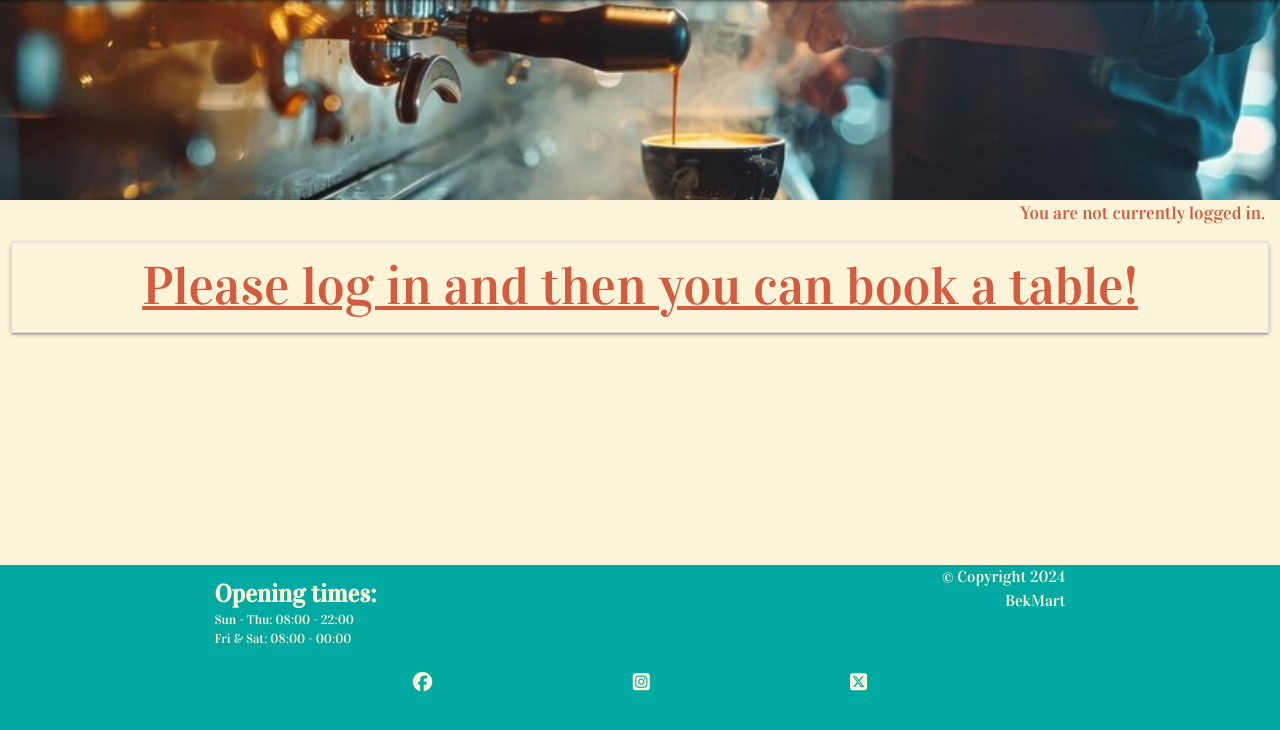
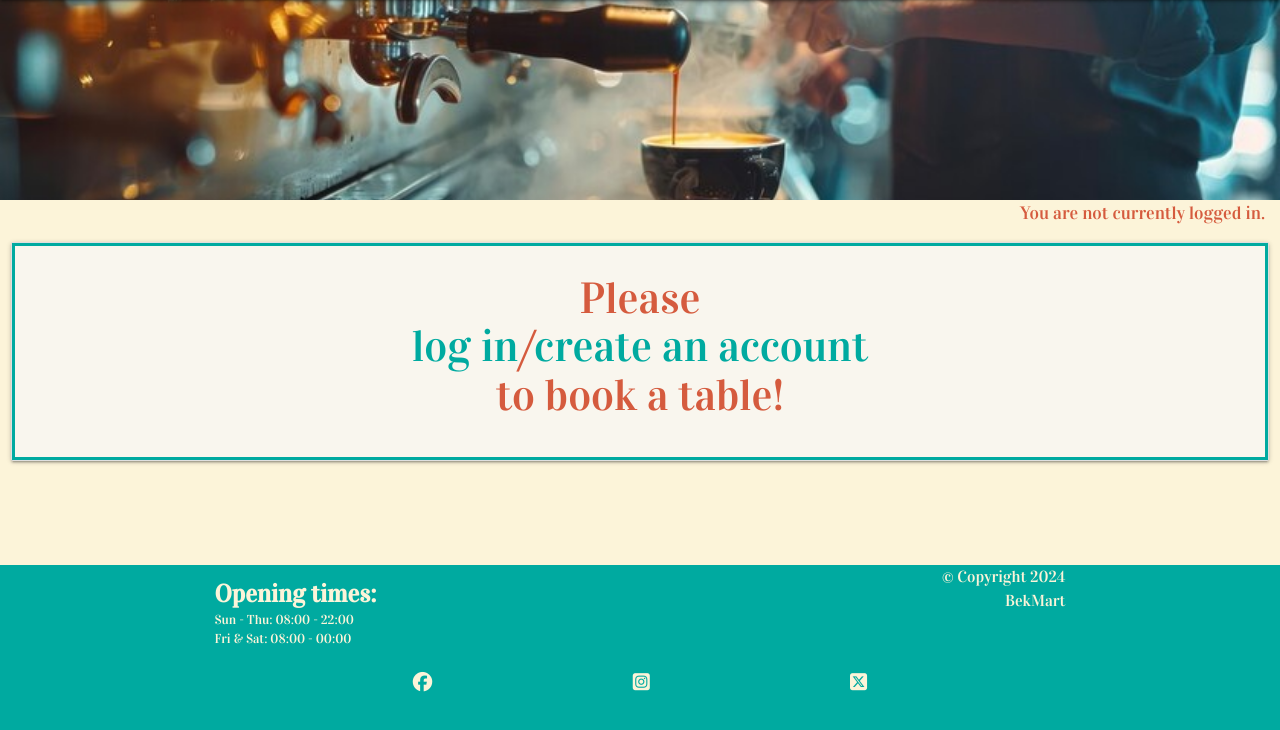
Before and after one commit to BekMart/denada, a Django app: page /book/ in a window 1280 px wide. Shown: the part 70-800 px from the top of the page. Run offline with Django 4.2, Linux system fonts and the light colour scheme; parts of the project's set-up code (start-up, migrations or seed data) failed here and were passed over; some libraries are stand-ins or nearby versions.

Commit message:
Style booking page when user is not authenticated

```diff
--- a/book/templates/book/book.html
+++ b/book/templates/book/book.html
@@ -17,12 +17,15 @@
                     <button id="submitButton" type="submit" class="btn btn-signup btn-jg">Submit</button>
                 </form>
                 {% else %}
-                <h2>Please log in and then you can book a table!</h2>
-                {% endif %}
+                <div id="login-booking-box">
+                    <h3>Please<br><a href="{% url 'account_login' %}">log in</a>/<a
+                            href="{% url 'account_signup' %}">create an account</a><br>to book a table!</h3>
+                    {% endif %}
+                </div>
             </div>
         </div>
     </div>
 </div>
 
-    <!-- book.html content ends here -->
-    {% endblock %}
+<!-- book.html content ends here -->
+{% endblock %}
--- a/static/css/style.css
+++ b/static/css/style.css
@@ -337,10 +337,15 @@ li {
 }
 
 /* Booking page */
+#login-booking-box {
+    background-color: #F9F6EE !important;
+    border: #00aaa0 solid 3px !important;
+    padding-bottom: 20px;
+}
 /* Form */
 .card-body {
-    background-color: #fcf4d9;
-    border: none !important;
+    background-color: #fcf4d9 !important;
+    border: none;
     padding: 0;
 }
 
```
Also changed, not shown: 1 other file.
